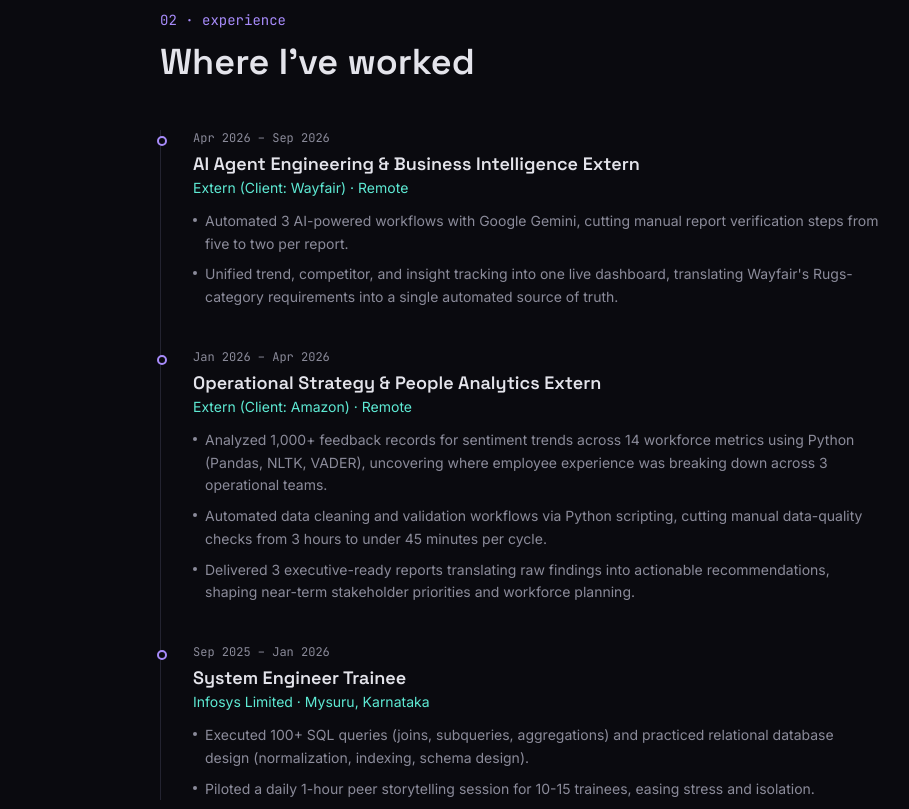
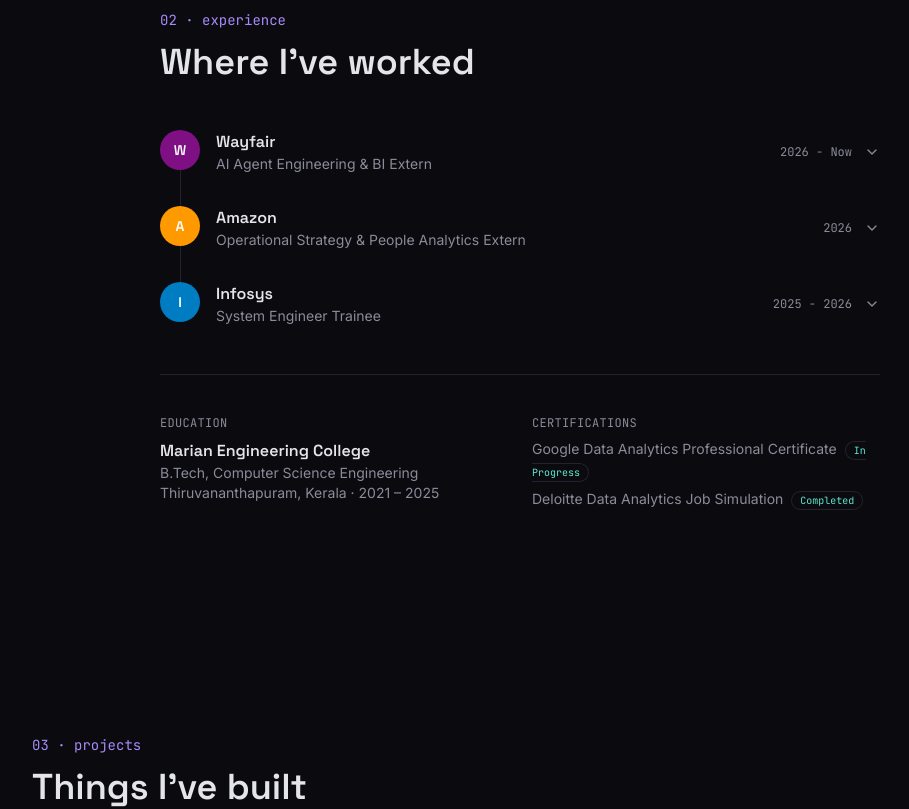
Before and after one commit to rithikahaha/automated-away, a React (Vite) app: page / in a window 1280 px wide. Shown: the part 1540-2349 px from the top of the page, without its empty margins (120-1029 px from the left). Built offline with nearby package versions, Linux system fonts and the light colour scheme.

Commit message:
Rework experience as a Ketan-style collapsed accordion, not a resume dump

```diff
--- a/src/components/Experience.jsx
+++ b/src/components/Experience.jsx
@@ -1,9 +1,79 @@
-import { motion } from 'framer-motion'
+import { useState } from 'react'
+import { AnimatePresence, motion } from 'framer-motion'
+import { FiChevronDown } from 'react-icons/fi'
 import { experience, education, certifications } from '../data/experience'
 
 const fadeUp = {
   hidden: { opacity: 0, y: 24 },
   show: { opacity: 1, y: 0, transition: { duration: 0.6 } },
+}
+
+function ExperienceRow({ job, index }) {
+  const [open, setOpen] = useState(false)
+
+  return (
+    <motion.div variants={fadeUp} transition={{ delay: index * 0.05 }} className="relative pb-8 pl-14">
+      {index !== experience.length - 1 && (
+        <span className="absolute left-5 top-10 h-[calc(100%-1.5rem)] w-px bg-border" />
+      )}
+
+      <span
+        style={{ background: job.color }}
+        className="absolute left-0 top-0 flex h-10 w-10 items-center justify-center rounded-full font-display text-sm font-semibold text-white"
+      >
+        {job.initial}
+      </span>
+
+      <button
+        onClick={() => setOpen((v) => !v)}
+        className="flex w-full items-center justify-between gap-4 text-left"
+      >
+        <div>
+          <p className="font-display font-semibold text-text">{job.company}</p>
+          <p className="text-sm text-muted">{job.role}</p>
+        </div>
+        <div className="flex shrink-0 items-center gap-3">
+          <span className="font-mono text-xs text-muted">{job.period}</span>
+          <motion.span animate={{ rotate: open ? 180 : 0 }} transition={{ duration: 0.25 }}>
+            <FiChevronDown className="text-muted" size={16} />
+          </motion.span>
+        </div>
+      </button>
+
+      <AnimatePresence initial={false}>
+        {open && (
+          <motion.div
+            key="content"
+            initial={{ height: 0, opacity: 0 }}
+            animate={{ height: 'auto', opacity: 1 }}
+            exit={{ height: 0, opacity: 0 }}
+            transition={{ duration: 0.3, ease: 'easeInOut' }}
+            className="overflow-hidden"
+          >
+            <p className="mt-4 text-sm italic leading-relaxed text-muted">{job.tagline}</p>
+            <ul className="mt-3 space-y-2">
+              {job.bullets.map((b) => (
+                <li key={b} className="flex gap-2 text-sm leading-relaxed text-muted">
+                  <span className="mt-2 h-1 w-1 shrink-0 rounded-full bg-muted" />
+                  {b}
+                </li>
+              ))}
+            </ul>
+            <div className="mt-4 flex flex-wrap gap-2">
+              {job.tags.map((t) => (
+                <span
+                  key={t}
+                  className="rounded-full border border-border bg-bg px-2.5 py-1 font-mono text-[11px] text-muted"
+                >
+                  {t}
+                </span>
+              ))}
+            </div>
+          </motion.div>
+        )}
+      </AnimatePresence>
+    </motion.div>
+  )
 }
 
 export default function Experience() {
@@ -29,41 +99,23 @@
         Where I&apos;ve worked
       </motion.h2>
 
-      <div className="relative space-y-10 border-l border-border pl-8">
+      <motion.div
+        initial="hidden"
+        whileInView="show"
+        viewport={{ once: true, amount: 0.1 }}
+        variants={{ show: { transition: { staggerChildren: 0.08 } } }}
+      >
         {experience.map((job, i) => (
-          <motion.div
-            key={job.role}
-            initial="hidden"
-            whileInView="show"
-            viewport={{ once: true, amount: 0.2 }}
-            variants={fadeUp}
-            transition={{ delay: i * 0.05 }}
-            className="relative"
-          >
-            <span className="absolute -left-[2.28rem] top-1.5 h-2.5 w-2.5 rounded-full border-2 border-accent bg-bg" />
-            <p className="font-mono text-xs text-muted">{job.period}</p>
-            <h3 className="mt-1 font-display text-lg font-semibold text-text">{job.role}</h3>
-            <p className="text-sm text-accent2">
-              {job.org} · {job.location}
-            </p>
-            <ul className="mt-3 space-y-2">
-              {job.bullets.map((b) => (
-                <li key={b} className="flex gap-2 text-sm leading-relaxed text-muted">
-                  <span className="mt-2 h-1 w-1 shrink-0 rounded-full bg-muted" />
-                  {b}
-                </li>
-              ))}
-            </ul>
-          </motion.div>
+          <ExperienceRow key={job.company} job={job} index={i} />
         ))}
-      </div>
+      </motion.div>
 
       <motion.div
         initial="hidden"
         whileInView="show"
         viewport={{ once: true, amount: 0.3 }}
         variants={fadeUp}
-        className="mt-14 grid gap-6 border-t border-border pt-10 sm:grid-cols-2"
+        className="mt-4 grid gap-6 border-t border-border pt-10 sm:grid-cols-2"
       >
         <div>
           <p className="font-mono text-xs uppercase tracking-wide text-muted">Education</p>
--- a/src/data/experience.js
+++ b/src/data/experience.js
@@ -1,47 +1,59 @@
 export const experience = [
   {
-    role: 'AI Agent Engineering & Business Intelligence Extern',
-    org: 'Extern (Client: Wayfair)',
-    location: 'Remote',
-    period: 'Apr 2026 – Sep 2026',
+    company: 'Wayfair',
+    initial: 'W',
+    color: '#7F1084',
+    role: 'AI Agent Engineering & BI Extern',
+    period: '2026 - Now',
+    tagline:
+      "Wiring AI workflows into Wayfair's Rugs category so trend and competitor tracking stop living in five different tabs.",
     bullets: [
-      'Automated 3 AI-powered workflows with Google Gemini, cutting manual report verification steps from five to two per report.',
-      "Unified trend, competitor, and insight tracking into one live dashboard, translating Wayfair's Rugs-category requirements into a single automated source of truth.",
+      'Automated 3 Gemini-powered workflows, cutting manual report verification from five steps to two.',
+      'Rolled trend, competitor, and insight tracking into one live dashboard — a single source of truth instead of scattered spreadsheets.',
     ],
+    tags: ['Google Gemini', 'Automation', 'Dashboards'],
   },
   {
+    company: 'Amazon',
+    initial: 'A',
+    color: '#FF9900',
     role: 'Operational Strategy & People Analytics Extern',
-    org: 'Extern (Client: Amazon)',
-    location: 'Remote',
-    period: 'Jan 2026 – Apr 2026',
+    period: '2026',
+    tagline:
+      'Dug through a thousand-plus feedback records to find where employee experience was actually breaking, not where everyone assumed it was.',
     bullets: [
-      'Analyzed 1,000+ feedback records for sentiment trends across 14 workforce metrics using Python (Pandas, NLTK, VADER), uncovering where employee experience was breaking down across 3 operational teams.',
-      'Automated data cleaning and validation workflows via Python scripting, cutting manual data-quality checks from 3 hours to under 45 minutes per cycle.',
-      'Delivered 3 executive-ready reports translating raw findings into actionable recommendations, shaping near-term stakeholder priorities and workforce planning.',
+      'Ran sentiment analysis across 14 workforce metrics (Python, Pandas, NLTK, VADER) across 3 operational teams.',
+      'Automated the data-cleaning pipeline, cutting quality checks from 3 hours to under 45 minutes.',
+      'Turned raw findings into 3 executive-ready reports that shaped near-term workforce planning.',
     ],
+    tags: ['Python', 'NLTK', 'Sentiment Analysis'],
   },
   {
+    company: 'Infosys',
+    initial: 'I',
+    color: '#007CC3',
     role: 'System Engineer Trainee',
-    org: 'Infosys Limited',
-    location: 'Mysuru, Karnataka',
-    period: 'Sep 2025 – Jan 2026',
+    period: '2025 - 2026',
+    tagline:
+      'Cut my teeth on SQL and database design, then spent evenings making the trainee cohort feel less alone.',
     bullets: [
-      'Executed 100+ SQL queries (joins, subqueries, aggregations) and practiced relational database design (normalization, indexing, schema design).',
-      'Piloted a daily 1-hour peer storytelling session for 10-15 trainees, easing stress and isolation.',
+      'Wrote 100+ SQL queries (joins, subqueries, aggregations) and practiced schema design, normalization, and indexing.',
+      'Started a daily peer storytelling session for 10-15 trainees — turned out onboarding stress needed a place to go, not just a manual.',
     ],
+    tags: ['SQL', 'Database Design'],
   },
 ]
 
 export const education = {
   school: 'Marian Engineering College',
-  degree: 'Bachelor of Technology, Computer Science Engineering',
+  degree: 'B.Tech, Computer Science Engineering',
   location: 'Thiruvananthapuram, Kerala',
   period: '2021 – 2025',
 }
 
 export const certifications = [
   { name: 'Google Data Analytics Professional Certificate', status: 'In Progress' },
-  { name: 'Deloitte Data Analytics Job Simulation', href: null, status: 'Completed' },
+  { name: 'Deloitte Data Analytics Job Simulation', status: 'Completed' },
 ]
 
 export const skillGroups = [
```
